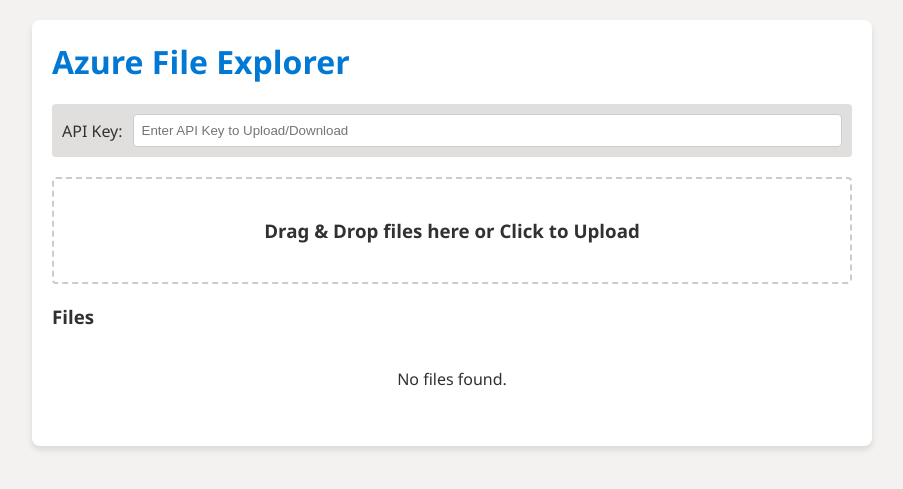
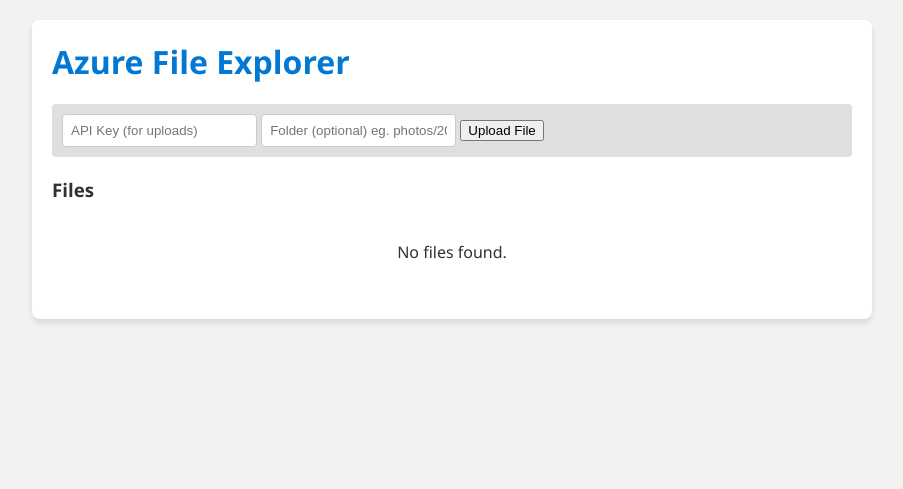
Before and after one commit to ajayagr/az-spotlight-style-storage, a FastAPI app: page / in a window 1280 px wide. Shown: the top 489 px of the page, without its empty margins (188-1091 px from the left). Run offline with FastAPI, Linux system fonts and the light colour scheme.

Commit message:
Add Folder Support (API + UI)

```diff
--- a/app/main.py
+++ b/app/main.py
@@ -38,7 +38,7 @@ def read_root(request: Request):
     files = storage.list_files()
     return templates.TemplateResponse("index.html", {"request": request, "files": files})
 
-@app.get("/files/{filename}")
+@app.get("/files/{filename:path}")
 def get_file(
     filename: str,
     api_key_query: str = Query(None, alias="api_key"),
@@ -78,6 +78,7 @@ def get_file(
 @app.post("/files")
 async def upload_file(
     file: UploadFile = File(...),
+    folder: str = Query(None, description="Target folder path"),
     auth: str = Depends(get_api_key)
 ):
     """
@@ -85,8 +86,14 @@ async def upload_file(
     """
     try:
         content = await file.read()
-        storage.upload_file(file.filename, content)
-        return {"filename": file.filename, "status": "uploaded", "mode": storage.mode}
+        filename = file.filename
+        if folder:
+             # Sanitize folder path (basic)
+             folder = folder.strip("/").replace("\\", "/")
+             filename = f"{folder}/{filename}"
+
+        storage.upload_file(filename, content)
+        return {"filename": filename, "status": "uploaded", "mode": storage.mode}
     except Exception as e:
         raise HTTPException(status_code=500, detail=str(e))
 
--- a/app/storage.py
+++ b/app/storage.py
@@ -34,6 +34,7 @@ class StorageService:
             blob_client.upload_blob(data, overwrite=True)
         else:
             file_path = self.local_storage_path / filename
+            file_path.parent.mkdir(parents=True, exist_ok=True)
             with open(file_path, "wb") as f:
                 f.write(data)
 
--- a/app/templates/index.html
+++ b/app/templates/index.html
@@ -87,13 +87,14 @@
     <h1>Azure File Explorer</h1>
 
     <div class="auth-box">
-        <label>API Key:</label>
-        <input type="password" id="apiKey" placeholder="Enter API Key to Upload/Download" value="">
+        <div class="upload-section">
+        <input type="password" id="apiKey" class="auth-input" placeholder="API Key (for uploads)">
+        <input type="text" id="folderName" class="auth-input" placeholder="Folder (optional) eg. photos/2023">
+        <button class="upload-btn" onclick="document.getElementById('fileInput').click()">
+            <i class="fas fa-upload"></i> Upload File
+        </button>
+        <input type="file" id="fileInput" style="display: none;">
     </div>
-
-    <div class="upload-area" id="dropZone">
-        <h3>Drag & Drop files here or Click to Upload</h3>
-        <input type="file" id="fileInput" style="display: none;">
     </div>
 
     <h3>Files</h3>
@@ -137,13 +138,20 @@
 
     async function uploadFile(file) {
         const key = apiKeyInput.value;
-        if(!key) { alert("Please enter an API Key first."); return; }
+        const folder = document.getElementById('folderName').value.trim();
+
+        if(!key) { alert("Please enter an API Key to upload."); return; }
 
         const formData = new FormData();
         formData.append("file", file);
 
+        // Construct URL with folder param
+        let url = '/files';
+        if(folder) url += `?folder=${encodeURIComponent(folder)}`;
+
         try {
-            const response = await fetch('/files', {
+            // Show loading state (optional, keeping it simple)
+            const response = await fetch(url, {
                 method: 'POST',
                 headers: {
                     'X-API-Key': key
```
